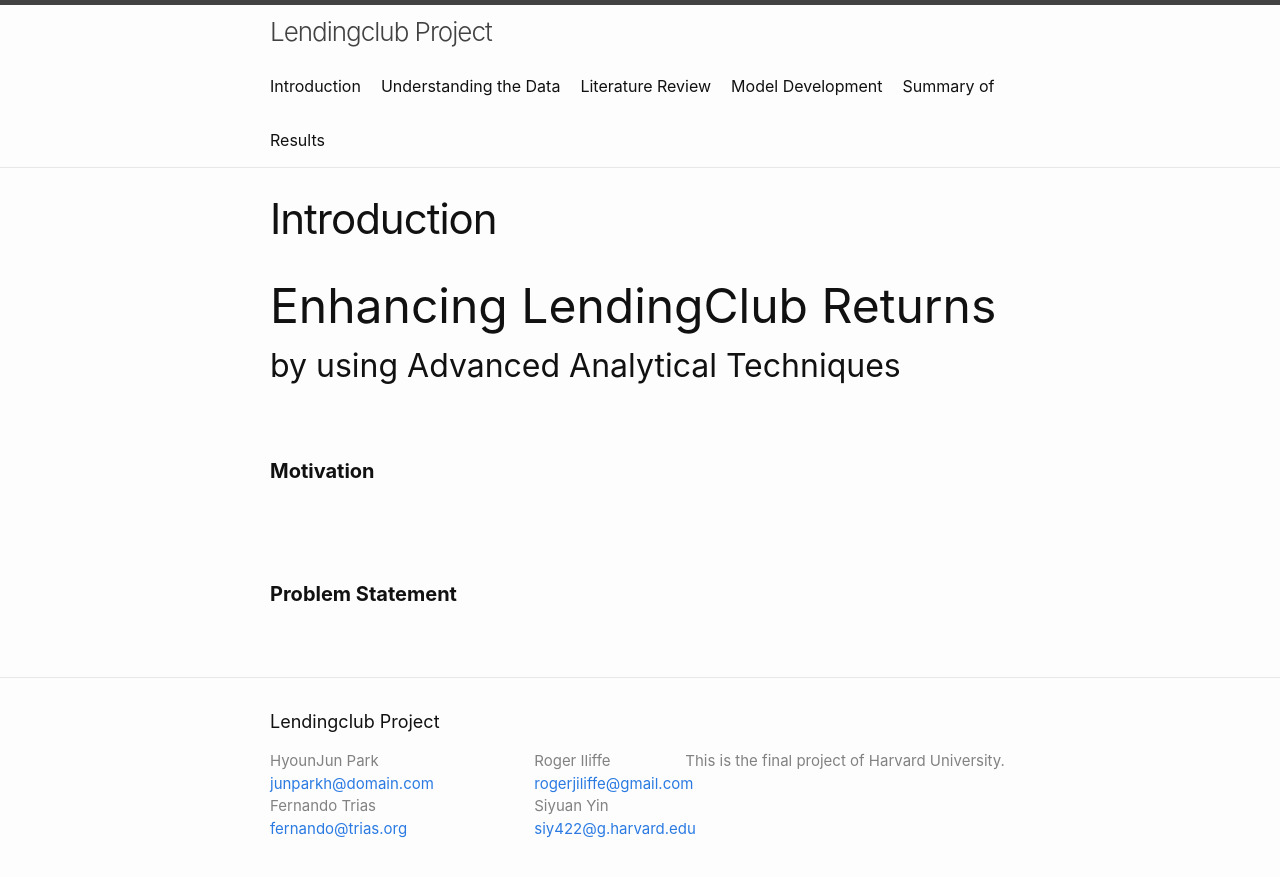
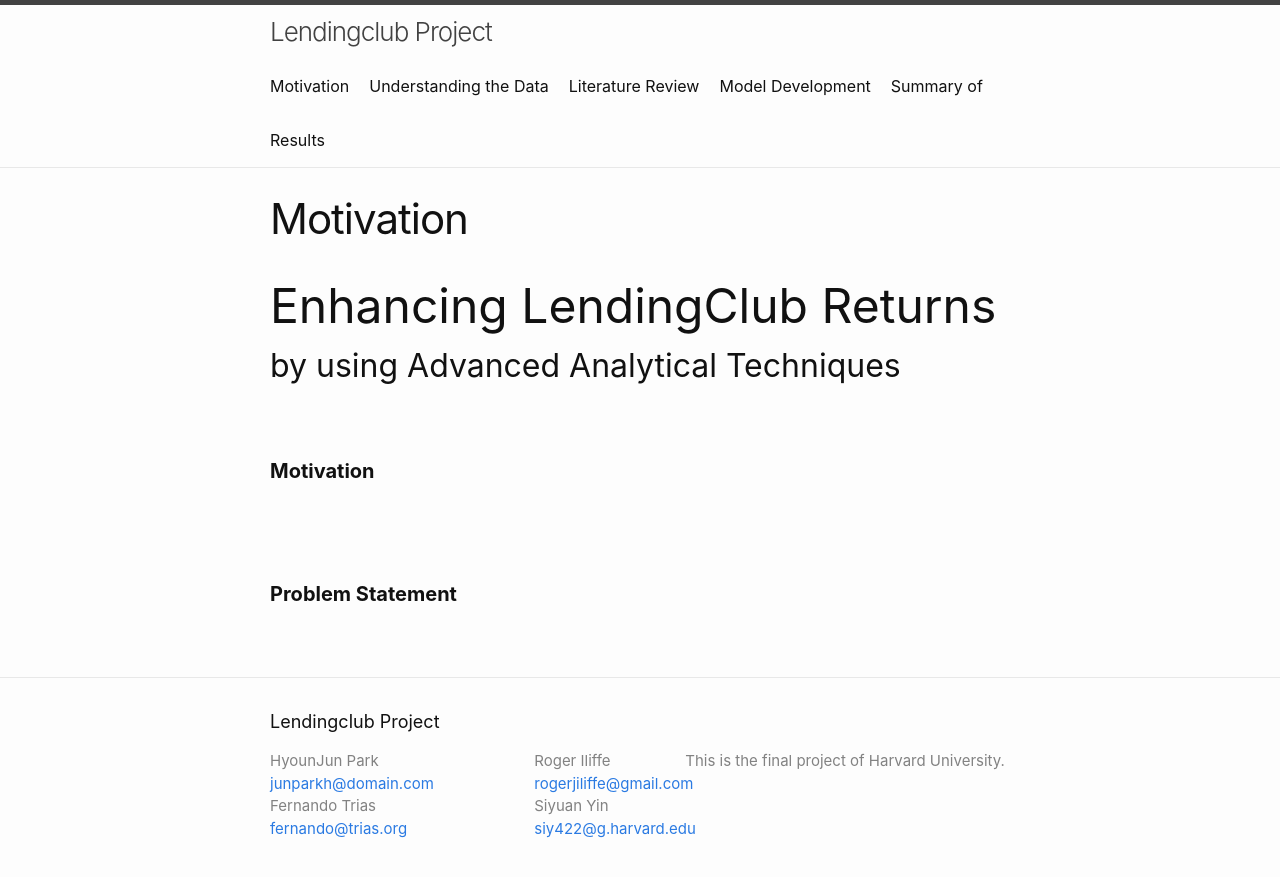
Before and after one commit to junparkh/LendingClub, a Jekyll site: the page built from index.md, in a window 1280 px wide. Shown: the top 877 px of the page. Built offline with Jekyll 4.4.1, drawn with Linux system fonts in a browser that asks for light colours.

Commit message:
Update index.md

```diff
--- a/index.md
+++ b/index.md
@@ -6,8 +6,5 @@
 # See: https://jekyllrb.com/docs/themes/#overriding-theme-defaults
 #
 layout: home
-title: Introduction
+title: Motivation
 ---
-
-# asdddsd
-asdsad
```
